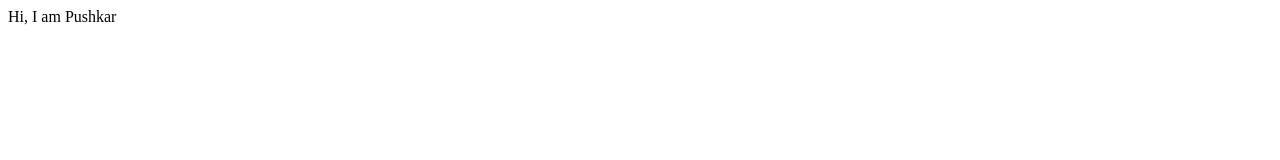
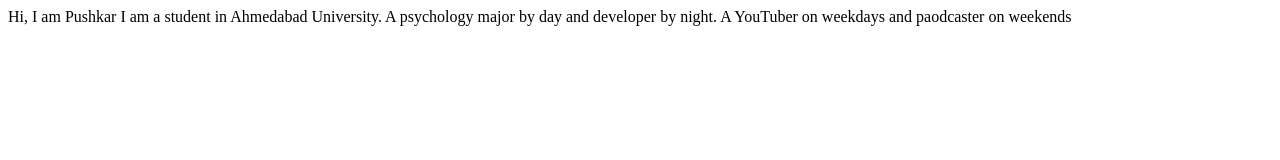
Before and after one commit to pushkarsingh019/pushkarsingh.in, a plain HTML site: page index.html in a window 1280 px wide. Drawn offline with Linux system fonts and the light colour scheme.

Commit message:
Updated Text

```diff
--- a/index.html
+++ b/index.html
@@ -8,5 +8,8 @@
 </head>
 <body>
     Hi, I am Pushkar
+    I am a student in Ahmedabad University.
+    A psychology major by day and developer by night.
+    A YouTuber on weekdays and paodcaster on weekends
 </body>
 </html>
```
